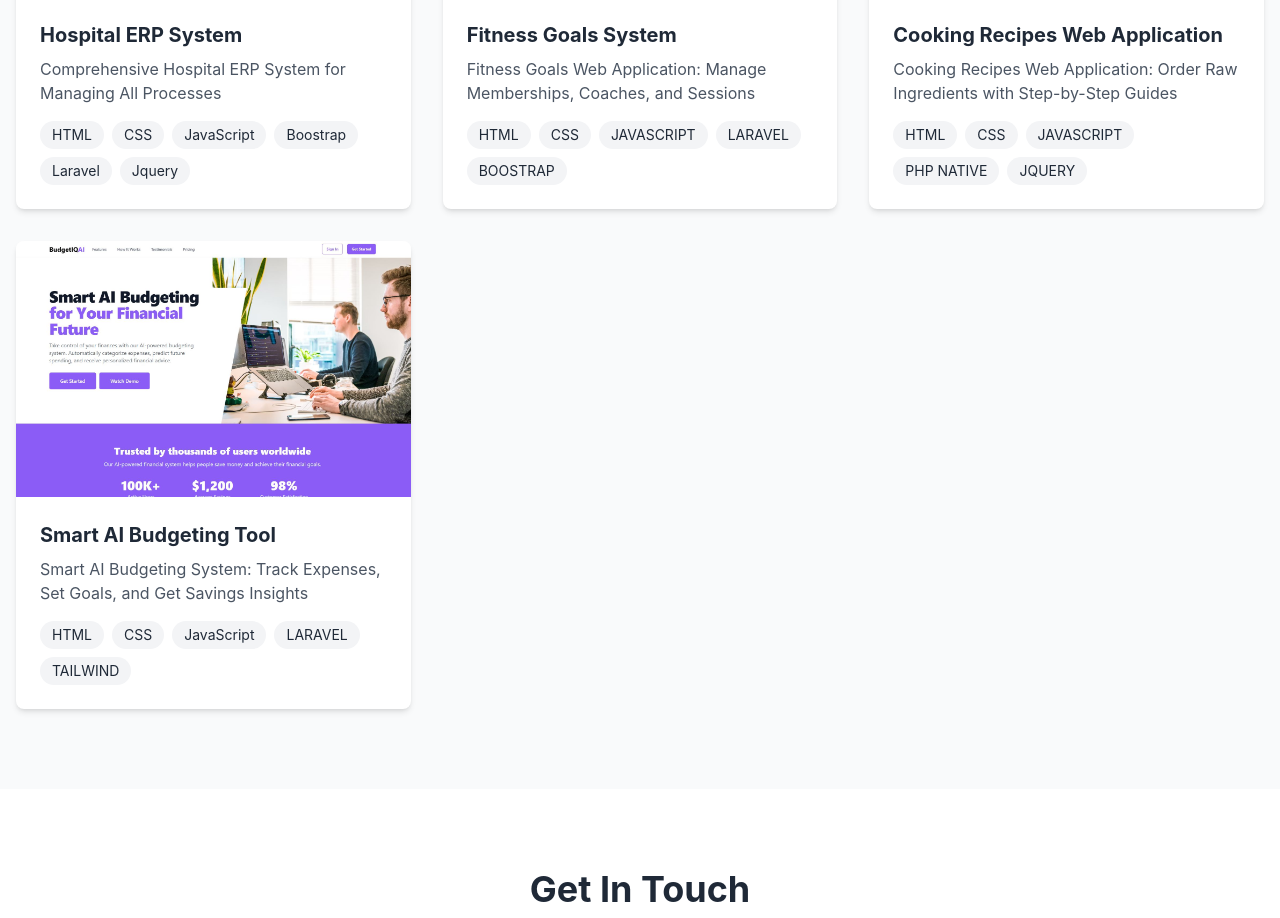
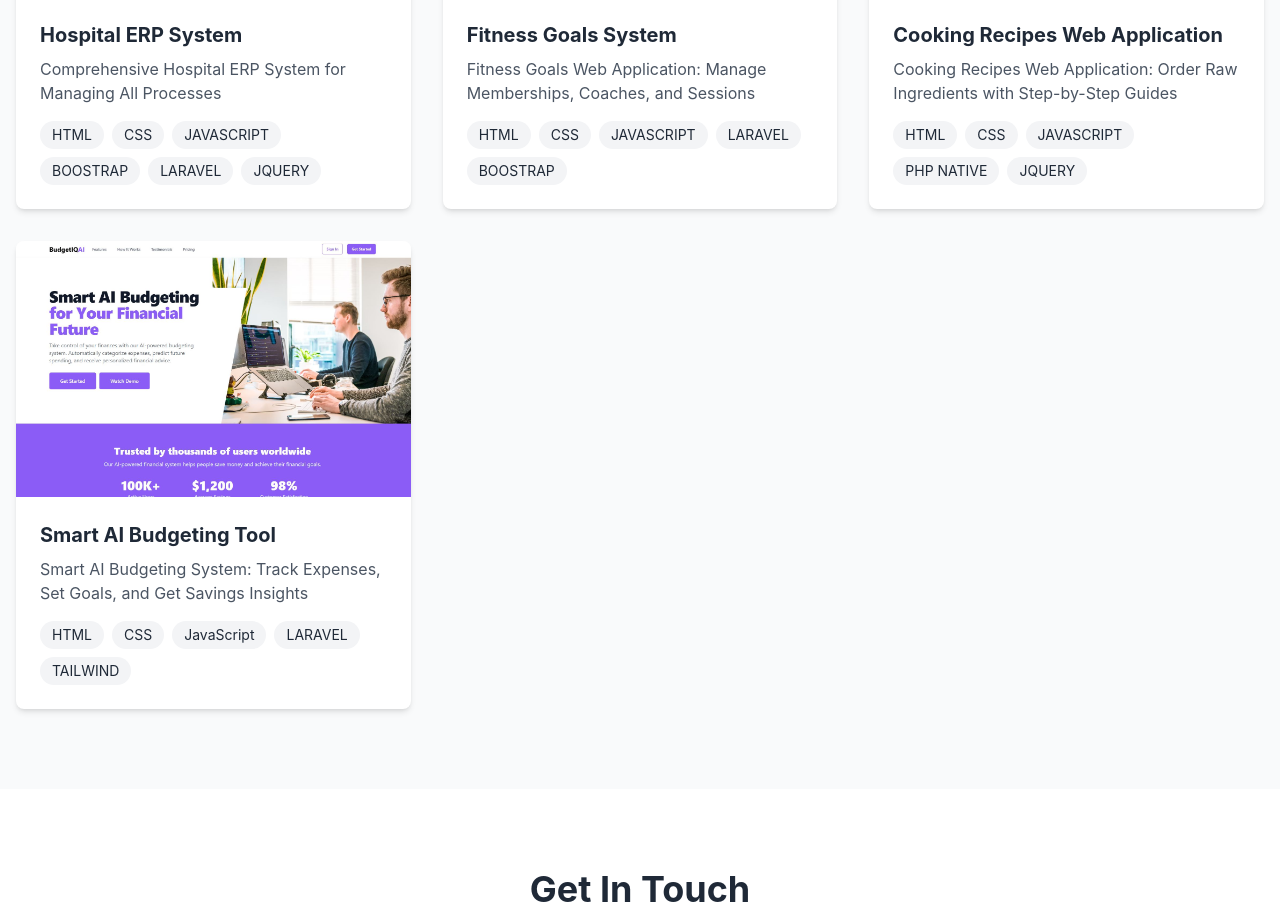
Before and after one commit to rxlester2315/FreelancePorfolio, a plain HTML site: page index.html in a window 1280 px wide. Shown: the part 2791-3709 px from the top of the page. Drawn offline with nearby package versions, Linux system fonts and the light colour scheme.

Commit message:
Update index.html

```diff
--- a/index.html
+++ b/index.html
@@ -592,19 +592,19 @@
                 >
                 <span
                   class="px-3 py-1 bg-gray-100 dark:bg-gray-800 text-gray-800 dark:text-gray-200 text-sm rounded-full"
-                  >JavaScript</span
+                  >JAVASCRIPT</span
                 >
                   <span
                   class="px-3 py-1 bg-gray-100 dark:bg-gray-800 text-gray-800 dark:text-gray-200 text-sm rounded-full"
-                  >Boostrap</span
+                  >BOOSTRAP</span
                 >
                   <span
                   class="px-3 py-1 bg-gray-100 dark:bg-gray-800 text-gray-800 dark:text-gray-200 text-sm rounded-full"
-                  >Laravel</span
+                  >LARAVEL</span
                 >
                   <span
                   class="px-3 py-1 bg-gray-100 dark:bg-gray-800 text-gray-800 dark:text-gray-200 text-sm rounded-full"
-                  >Jquery</span
+                  >JQUERY</span
                 >
               </div>
             </div>
```
